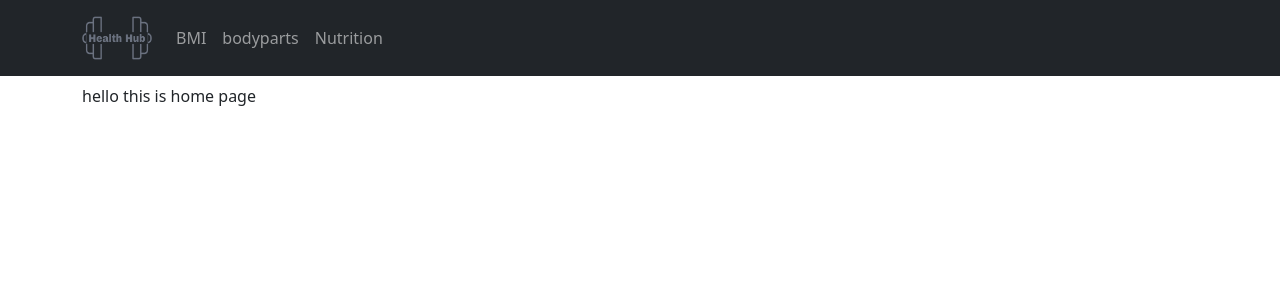
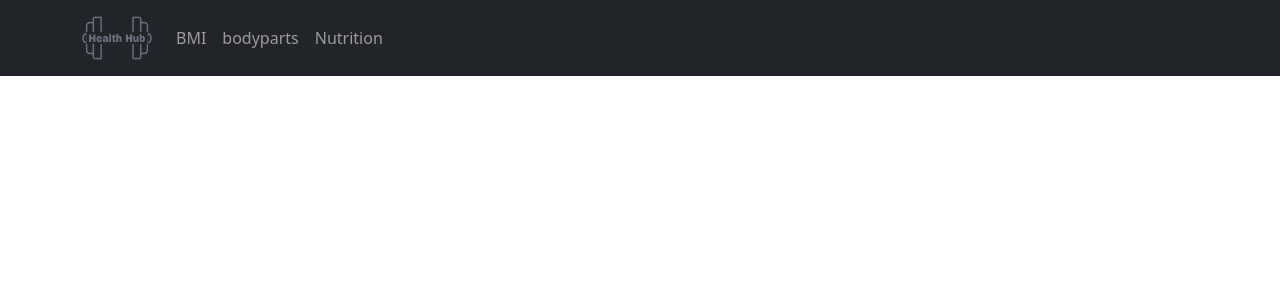
Before and after one commit to ihsanm/Health-Hub, a React (Create React App) app: page /home in a window 1280 px wide. Shown: the top 300 px of the page. Built offline with nearby package versions, Linux system fonts and the light colour scheme.

Commit message:
changed href values

```diff
--- a/src/App.js
+++ b/src/App.js
@@ -20,7 +20,7 @@ function App() {
       <Navbar />
       <div className='container mt-2' style={{ marginTop: 40 }}>
         <Routes>
-                 <Route exact path='/home' element ={<HomePage />}/>
+                 <Route exact path='/' element ={<HomePage />}/>
 
           <Route path='/Bmicalculator' element ={<BmiCalculator />}/>
           <Route path='/bodyparts' element ={<Bodyparts />}/>
--- a/src/components/NavBar.js
+++ b/src/components/NavBar.js
@@ -17,7 +17,7 @@ function Navibar() {
     <>
       <Navbar bg="dark" variant="dark">
         <Container>
-          <Navbar.Brand href="/home"><img src={logo} alt="logo" className="logo-img"/></Navbar.Brand>
+          <Navbar.Brand href="/"><img src={logo} alt="logo" className="logo-img"/></Navbar.Brand>
           <Nav className="me-auto">
             <Nav.Link href="/BmiCalculator">BMI</Nav.Link>
             <Nav.Link href="/bodyparts">bodyparts</Nav.Link>
```
